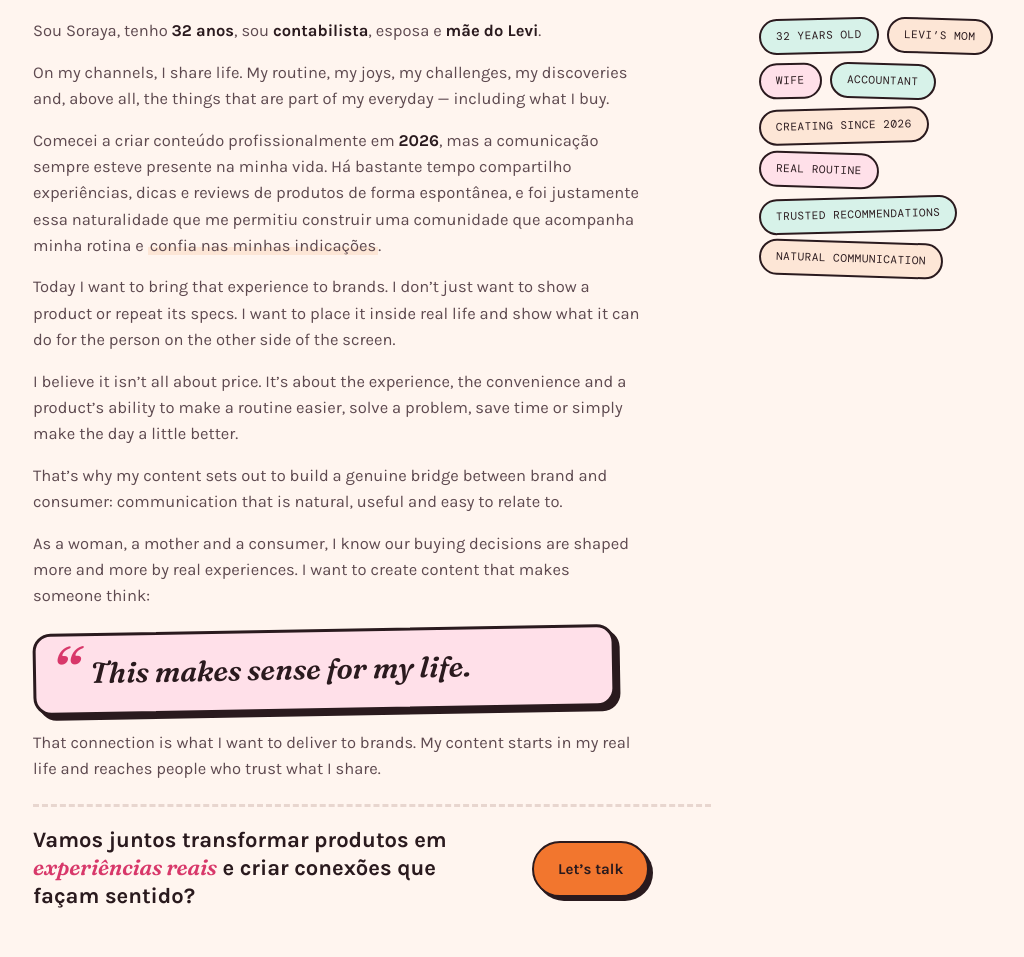
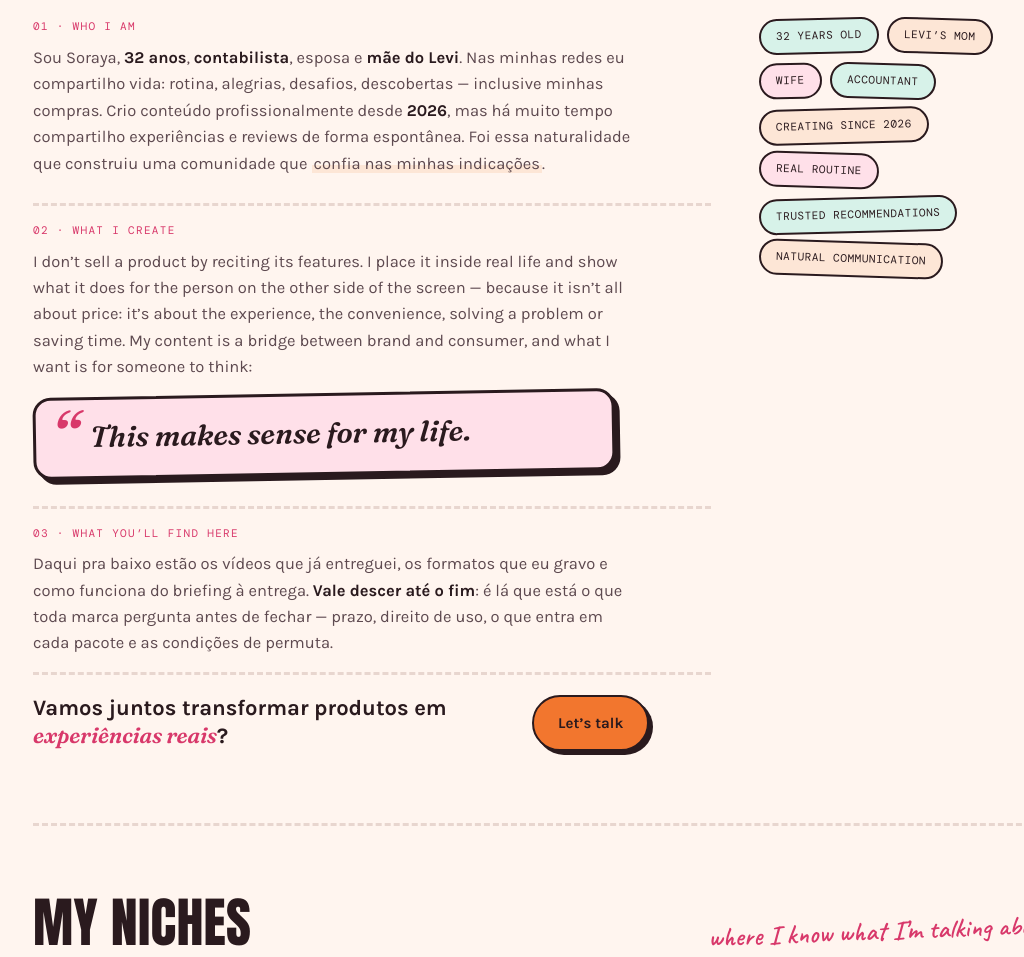
Before and after one commit to sorayamichelly-dev/ugc, a plain HTML site: page portfolio/index.html in a window 1280 px wide. Shown: the part 1981-2938 px from the top of the page, without its empty margins (99-1123 px from the left). Drawn offline with nearby package versions, Linux system fonts and the light colour scheme.

Commit message:
Reescreve o Sobre em tres pilares
Condensa os nove paragrafos em quem eu sou, o que eu crio e o que voce
vai ver aqui. O terceiro pilar existe para segurar a marca na pagina:
diz o que vem abaixo e que as respostas que ela procura (prazo, direito
de uso, pacotes, permuta) estao no fim. Traducao em ingles junto.

Co-Authored-By: Claude Opus 5 <noreply@anthropic.com>

```diff
--- a/portfolio/i18n.js
+++ b/portfolio/i18n.js
@@ -39,25 +39,22 @@ const EN = {
   /* sobre */
   'Sobre <span class="said">mim</span>': 'About <span class="said">me</span>',
   'prazer, sou eu!': 'nice to meet you!',
-  'Sou Soraya, tenho <strong>32 anos</strong>, sou <strong>contabilista</strong>, esposa e <strong>mãe do Levi</strong>.':
-    'I’m Soraya, <strong>32</strong>, an <strong>accountant</strong>, a wife and <strong>Levi’s mom</strong>.',
-  'Nas minhas redes, eu compartilho vida. Minha rotina, minhas alegrias, meus desafios, minhas descobertas e, principalmente, as coisas que fazem parte do meu dia a dia — inclusive minhas compras.':
-    'On my channels, I share life. My routine, my joys, my challenges, my discoveries and, above all, the things that are part of my everyday — including what I buy.',
-  'Comecei a criar conteúdo profissionalmente em <strong>2026</strong>, mas a comunicação sempre esteve presente na minha vida. Há bastante tempo compartilho experiências, dicas e reviews de produtos de forma espontânea, e foi justamente essa naturalidade que me permitiu construir uma comunidade que acompanha minha rotina e <span class="mark">confia nas minhas indicações</span>.':
-    'I started creating content professionally in <strong>2026</strong>, but communication has always been part of my life. For a long time I have shared experiences, tips and product reviews spontaneously, and it was exactly that naturalness that let me build a community that follows my routine and <span class="mark">trusts what I recommend</span>.',
-  'Hoje, quero levar essa experiência para as marcas. Não quero apenas mostrar um produto ou repetir suas características. Quero colocá-lo dentro da vida real e mostrar o que ele pode fazer por quem está do outro lado da tela.':
-    'Today I want to bring that experience to brands. I don’t just want to show a product or repeat its specs. I want to place it inside real life and show what it can do for the person on the other side of the screen.',
-  'Acredito que nem tudo está no preço. Está na experiência, na praticidade e na capacidade de um produto de facilitar uma rotina, resolver um problema, economizar tempo ou simplesmente tornar o dia um pouco melhor.':
-    'I believe it isn’t all about price. It’s about the experience, the convenience and a product’s ability to make a routine easier, solve a problem, save time or simply make the day a little better.',
-  'Por isso, meu conteúdo busca criar uma ponte verdadeira entre marca e consumidor: uma comunicação natural, útil e capaz de gerar identificação.':
-    'That’s why my content sets out to build a genuine bridge between brand and consumer: communication that is natural, useful and easy to relate to.',
-  'Como mulher, mãe e consumidora, sei que nossas decisões de compra são cada vez mais influenciadas por experiências reais. Quero produzir conteúdos que façam a pessoa pensar:':
-    'As a woman, a mother and a consumer, I know our buying decisions are shaped more and more by real experiences. I want to create content that makes someone think:',
+
+  '01 · Quem eu sou': '01 · Who I am',
+  'Sou Soraya, <strong>32 anos</strong>, <strong>contabilista</strong>, esposa e <strong>mãe do Levi</strong>. Nas minhas redes eu compartilho vida: rotina, alegrias, desafios, descobertas — inclusive minhas compras. Crio conteúdo profissionalmente desde <strong>2026</strong>, mas há muito tempo compartilho experiências e reviews de forma espontânea. Foi essa naturalidade que construiu uma comunidade que <span class="mark">confia nas minhas indicações</span>.':
+    'I’m Soraya, <strong>32</strong>, an <strong>accountant</strong>, a wife and <strong>Levi’s mom</strong>. On my channels I share life: routine, joys, challenges, discoveries — including what I buy. I have been creating content professionally since <strong>2026</strong>, but I have shared experiences and reviews spontaneously for far longer. That naturalness is what built a community that <span class="mark">trusts what I recommend</span>.',
+
+  '02 · O que eu crio': '02 · What I create',
+  'Não mostro um produto repetindo características. Coloco ele dentro da vida real e mostro o que ele faz por quem está do outro lado da tela — porque nem tudo está no preço: está na experiência, na praticidade, em resolver um problema ou economizar tempo. Meu conteúdo é uma ponte entre marca e consumidor, e o que eu quero é que a pessoa pense:':
+    'I don’t sell a product by reciting its features. I place it inside real life and show what it does for the person on the other side of the screen — because it isn’t all about price: it’s about the experience, the convenience, solving a problem or saving time. My content is a bridge between brand and consumer, and what I want is for someone to think:',
   'Isso faz sentido para a minha vida.': 'This makes sense for my life.',
-  'É essa conexão que quero entregar para as marcas. Meu conteúdo começa na minha vida real e chega até pessoas que confiam no que eu compartilho.':
-    'That connection is what I want to deliver to brands. My content starts in my real life and reaches people who trust what I share.',
-  'Vamos juntos transformar produtos em <span class="said">experiências reais</span> e criar conexões que façam sentido?':
-    'Shall we turn products into <span class="said">real experiences</span> and build connections that make sense?',
+
+  '03 · O que você vai ver aqui': '03 · What you’ll find here',
+  'Daqui pra baixo estão os vídeos que já entreguei, os formatos que eu gravo e como funciona do briefing à entrega. <strong>Vale descer até o fim</strong>: é lá que está o que toda marca pergunta antes de fechar — prazo, direito de uso, o que entra em cada pacote e as condições de permuta.':
+    'From here down you’ll find the videos I have delivered, the formats I film and how it works from brief to delivery. <strong>It’s worth scrolling to the end</strong>: that’s where the answers every brand asks for are — turnaround, usage rights, what each package includes and the terms for product trade.',
+
+  'Vamos juntos transformar produtos em <span class="said">experiências reais</span>?':
+    'Shall we turn products into <span class="said">real experiences</span>?',
   'Bora conversar': 'Let’s talk',
 
   '32 anos': '32 years old',
--- a/portfolio/index.html
+++ b/portfolio/index.html
@@ -422,10 +422,27 @@
     align-items: start;
   }
 
-  .about-texto { display: grid; gap: 15px; }
+  .about-texto { display: grid; gap: clamp(18px, 2.4vw, 26px); }
 
   .about p { font-size: 16.5px; color: var(--ink-2); max-width: 62ch; }
   .about strong { color: var(--ink); font-weight: 700; }
+
+  .pilar {
+    display: grid;
+    gap: 9px;
+    padding-top: 16px;
+    border-top: 3px dashed var(--line);
+  }
+
+  .pilar:first-child { padding-top: 0; border-top: 0; }
+
+  .pilar-num {
+    font-family: var(--mono);
+    font-size: 11px;
+    letter-spacing: 0.12em;
+    text-transform: uppercase;
+    color: var(--berry);
+  }
 
   /* a frase que a marca precisa ouvir */
 
@@ -968,56 +985,48 @@
 
     <div class="about">
       <div class="about-texto">
+
+        <div class="pilar">
+          <span class="pilar-num">01 · Quem eu sou</span>
           <p>
-          Sou Soraya, tenho <strong>32 anos</strong>, sou <strong>contabilista</strong>,
-          esposa e <strong>mãe do Levi</strong>.
+            Sou Soraya, <strong>32 anos</strong>, <strong>contabilista</strong>, esposa e
+            <strong>mãe do Levi</strong>. Nas minhas redes eu compartilho vida: rotina,
+            alegrias, desafios, descobertas — inclusive minhas compras. Crio conteúdo
+            profissionalmente desde <strong>2026</strong>, mas há muito tempo compartilho
+            experiências e reviews de forma espontânea. Foi essa naturalidade que construiu
+            uma comunidade que <span class="mark">confia nas minhas indicações</span>.
           </p>
+        </div>
+
+        <div class="pilar">
+          <span class="pilar-num">02 · O que eu crio</span>
           <p>
-          Nas minhas redes, eu compartilho vida. Minha rotina, minhas alegrias, meus
-          desafios, minhas descobertas e, principalmente, as coisas que fazem parte do meu
-          dia a dia — inclusive minhas compras.
+            Não mostro um produto repetindo características. Coloco ele dentro da vida real e
+            mostro o que ele faz por quem está do outro lado da tela — porque nem tudo está no
+            preço: está na experiência, na praticidade, em resolver um problema ou economizar
+            tempo. Meu conteúdo é uma ponte entre marca e consumidor, e o que eu quero é que a
+            pessoa pense:
           </p>
+          <blockquote class="fala">Isso faz sentido para a minha vida.</blockquote>
+        </div>
+
+        <div class="pilar">
+          <span class="pilar-num">03 · O que você vai ver aqui</span>
           <p>
-          Comecei a criar conteúdo profissionalmente em <strong>2026</strong>, mas a
-          comunicação sempre esteve presente na minha vida. Há bastante tempo compartilho
-          experiências, dicas e reviews de produtos de forma espontânea, e foi justamente
-          essa naturalidade que me permitiu construir uma comunidade que acompanha minha
-          rotina e <span class="mark">confia nas minhas indicações</span>.
-        </p>
-        <p>
-          Hoje, quero levar essa experiência para as marcas. Não quero apenas mostrar um
-          produto ou repetir suas características. Quero colocá-lo dentro da vida real e
-          mostrar o que ele pode fazer por quem está do outro lado da tela.
-        </p>
-        <p>
-          Acredito que nem tudo está no preço. Está na experiência, na praticidade e na
-          capacidade de um produto de facilitar uma rotina, resolver um problema, economizar
-          tempo ou simplesmente tornar o dia um pouco melhor.
-        </p>
-        <p>
-          Por isso, meu conteúdo busca criar uma ponte verdadeira entre marca e consumidor:
-          uma comunicação natural, útil e capaz de gerar identificação.
-        </p>
-        <p>
-          Como mulher, mãe e consumidora, sei que nossas decisões de compra são cada vez
-          mais influenciadas por experiências reais. Quero produzir conteúdos que façam a
-          pessoa pensar:
-        </p>
-
-        <blockquote class="fala">Isso faz sentido para a minha vida.</blockquote>
-
-        <p>
-          É essa conexão que quero entregar para as marcas. Meu conteúdo começa na minha
-          vida real e chega até pessoas que confiam no que eu compartilho.
+            Daqui pra baixo estão os vídeos que já entreguei, os formatos que eu gravo e como
+            funciona do briefing à entrega. <strong>Vale descer até o fim</strong>: é lá que
+            está o que toda marca pergunta antes de fechar — prazo, direito de uso, o que
+            entra em cada pacote e as condições de permuta.
           </p>
 
           <div class="convite">
             <p class="convite-frase">
-            Vamos juntos transformar produtos em <span class="said">experiências reais</span>
-            e criar conexões que façam sentido?
+              Vamos juntos transformar produtos em <span class="said">experiências reais</span>?
             </p>
             <a class="btn sun" href="mailto:soraya.michelly@gmail.com?subject=Parceria%20com%20a%20Soraya">Bora conversar</a>
           </div>
+        </div>
+
       </div>
 
       <div class="chips">
```
Lines whose indentation alone changed are shown as unchanged.
